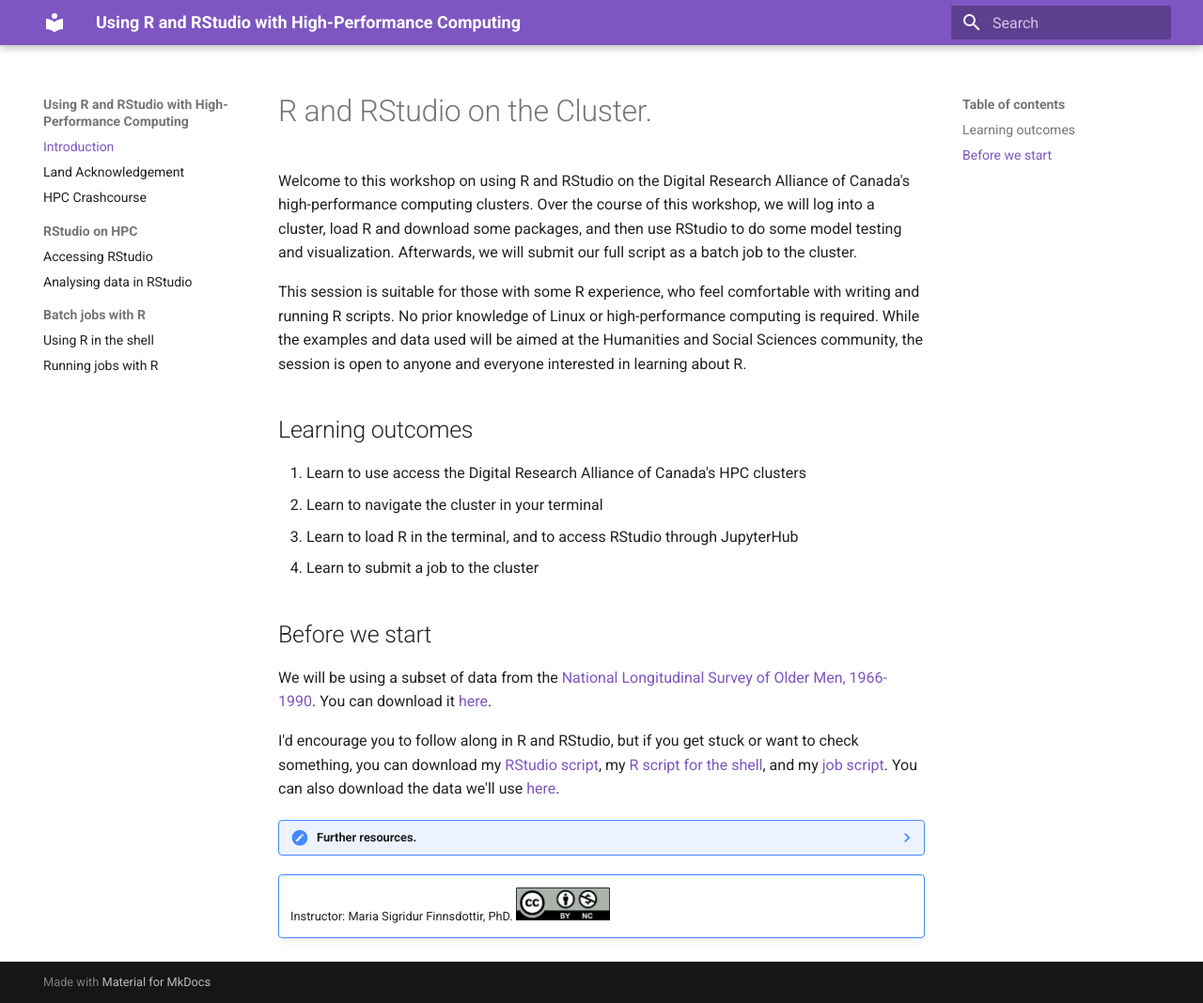
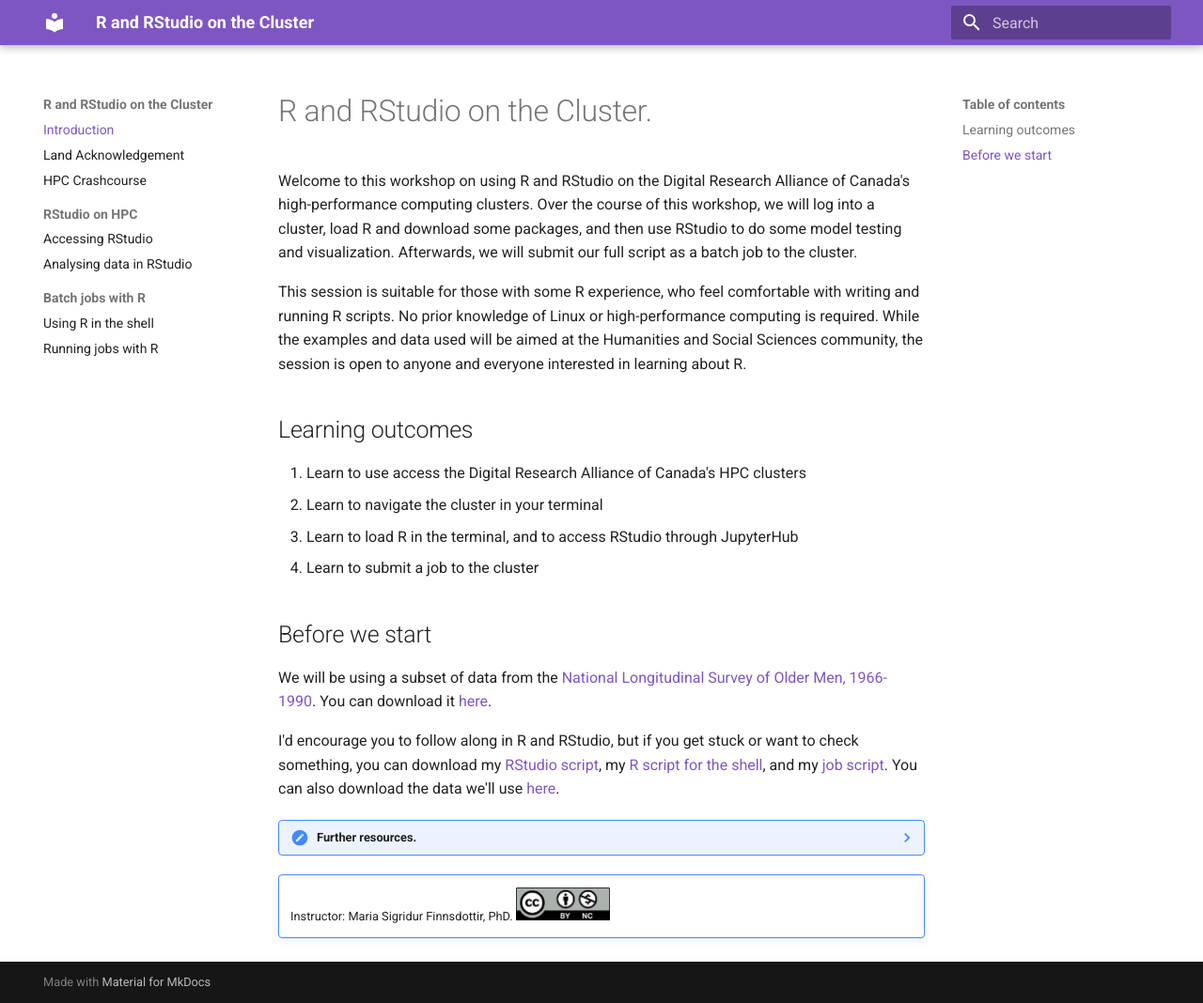
Before and after one commit to finnsdottir/hpc_r_2026, an MkDocs documentation site: the page built from docs/index.md, in a window 1280 px wide and 1068 px high. Shown: the whole window at 94% size. Built offline with MkDocs 1.6.1 and Material for MkDocs 9.7.7, drawn with Linux system fonts in a browser that asks for light colours.

Commit message:
renaming the site

```diff
--- a/mkdocs.yml
+++ b/mkdocs.yml
@@ -1,4 +1,4 @@
-site_name: Using R and RStudio with High-Performance Computing
+site_name: R and RStudio on the Cluster
 site_url: https://finnsdottir.github.io/hpc_r_2026
 theme:
   name: material
```
